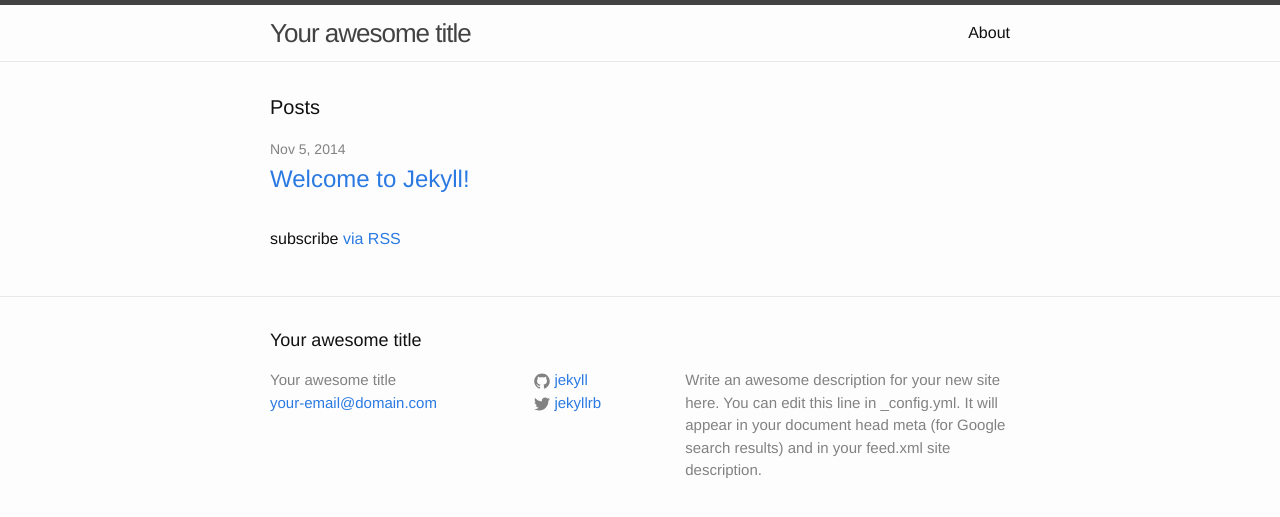
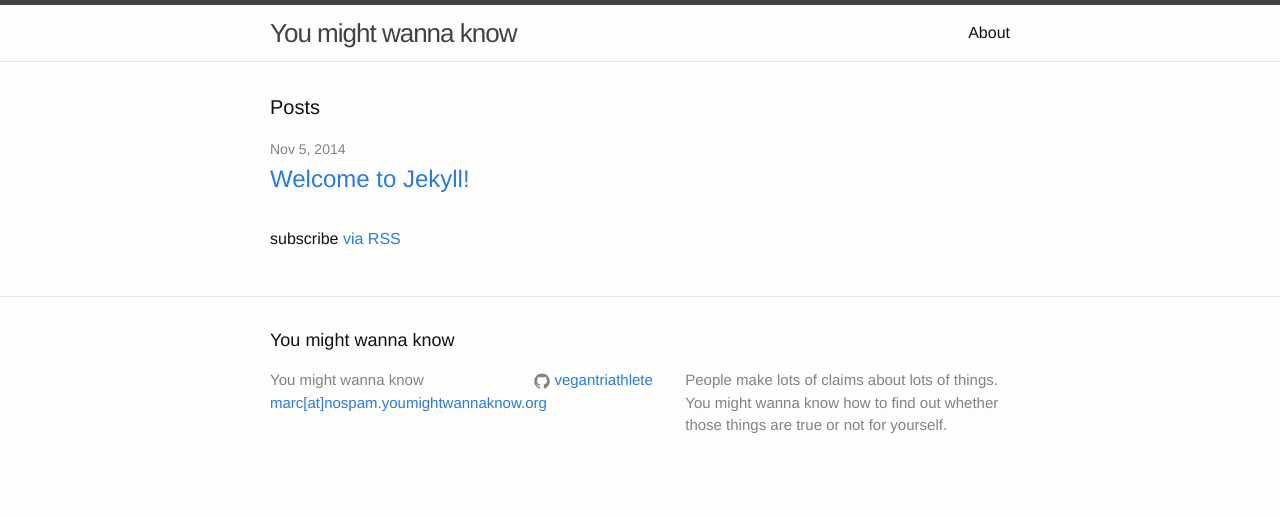
Before and after one commit to youmightwannaknow/youmightwannaknow.github.io, a Jekyll site: the page built from index.html, in a window 1280 px wide. Shown: the top 517 px of the page. Built offline with Jekyll 4.4.1, drawn with Linux system fonts in a browser that asks for light colours.

Commit message:
Update configuration file

```diff
--- a/_config.yml
+++ b/_config.yml
@@ -1,14 +1,12 @@
 # Site settings
-title: Your awesome title
-email: your-email@domain.com
+title: You might wanna know
+email: marc[at]nospam.youmightwannaknow.org
 description: > # this means to ignore newlines until "baseurl:"
-  Write an awesome description for your new site here. You can edit this
-  line in _config.yml. It will appear in your document head meta (for
-  Google search results) and in your feed.xml site description.
+  People make lots of claims about lots of things.
+  You might wanna know how to find out whether those things are true or not for yourself.
 baseurl: "" # the subpath of your site, e.g. /blog/
-url: "http://yourdomain.com" # the base hostname & protocol for your site
-twitter_username: jekyllrb
-github_username:  jekyll
+url: "http://www.youmightwannaknow.org" # the base hostname & protocol for your site
+github_username:  vegantriathlete
 
 # Build settings
 markdown: kramdown
```
